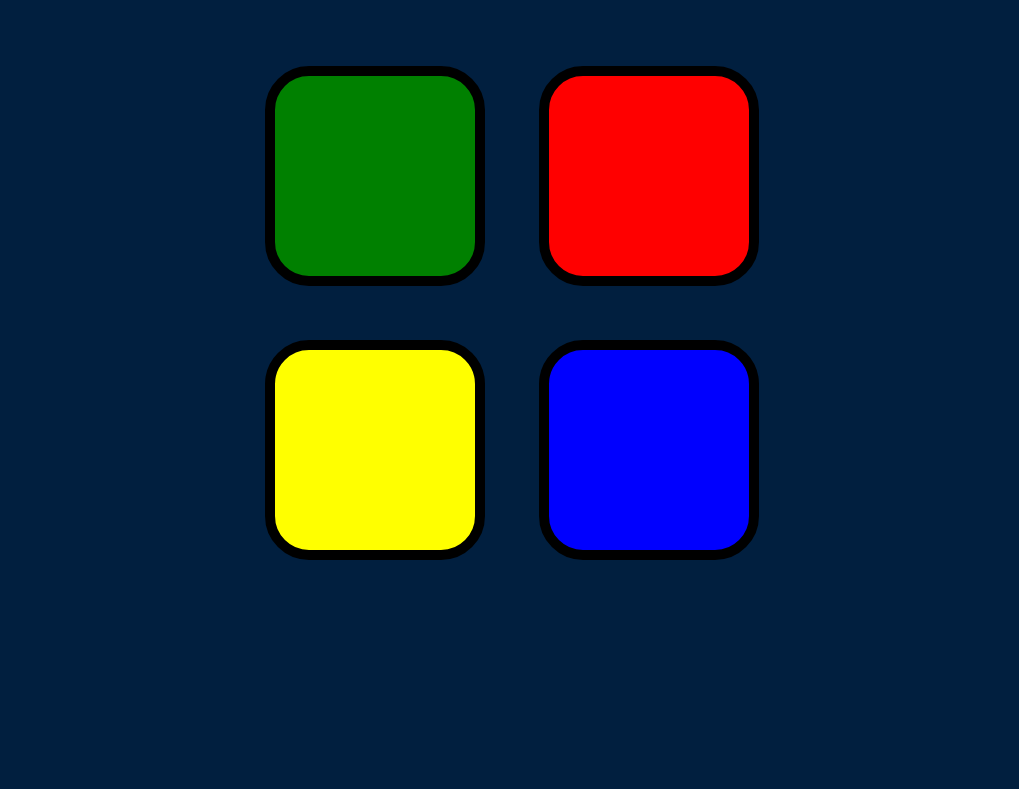
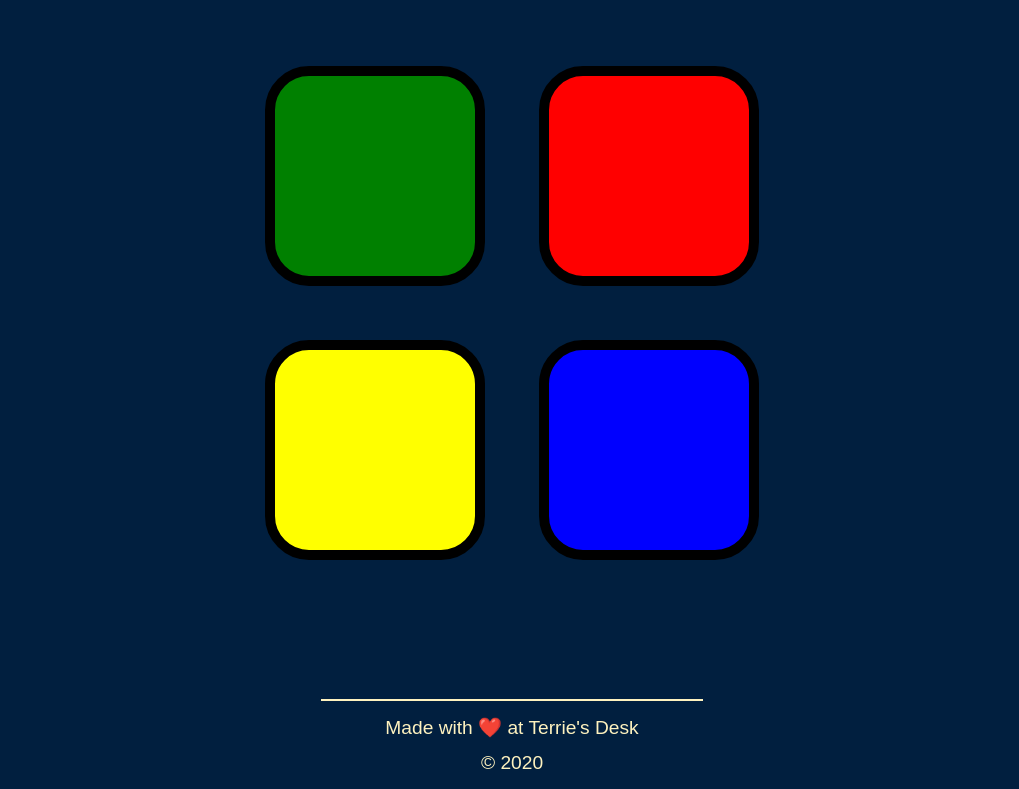
Before and after one commit to TerriesDesk/SimonGame, a plain HTML site: page index.html in a window 1280 px wide. Shown: the part 133-922 px from the top of the page, without its empty margins (128-1147 px from the left). Before the commit the page ends 800 px from the top, so only its background shows below. Drawn offline with nearby package versions, Linux system fonts and the light colour scheme.

Commit message:
Adding favicon and footer

```diff
--- a/css/styles.css
+++ b/css/styles.css
@@ -51,3 +51,16 @@ body {
   box-shadow: 0 0 20px white;
   background-color: grey;
 }
+
+footer {
+  color: #FEF2BF;
+  font-family: sans-serif;
+  font-size: 1.2rem;
+  line-height: .8;
+  padding-top: 100px;
+}
+
+footer hr {
+  border-style: solid;
+  width: 30%;
+}
--- a/index.html
+++ b/index.html
@@ -3,9 +3,11 @@
 
 <head>
   <meta charset="utf-8">
-  <title>Simon</title>
+  <title>Simon Game</title>
   <link rel="stylesheet" href="css/styles.css">
   <link href="https://fonts.googleapis.com/css?family=Press+Start+2P" rel="stylesheet">
+  <link rel="icon" href="favicon.ico">
+
 </head>
 
 <body>
@@ -34,6 +36,11 @@
     </div>
 
   </div>
+  <footer>
+    <hr />
+    <p>Made with ❤️ at Terrie's Desk </p>
+    <p> &copy 2020</p>
+  </footer>
 <script src="https://ajax.googleapis.com/ajax/libs/jquery/3.4.1/jquery.min.js"></script>
 <script src="js/games.js" charset="utf-8"></script>
 </body>
```
Also changed, not shown: favicon.ico (added).
